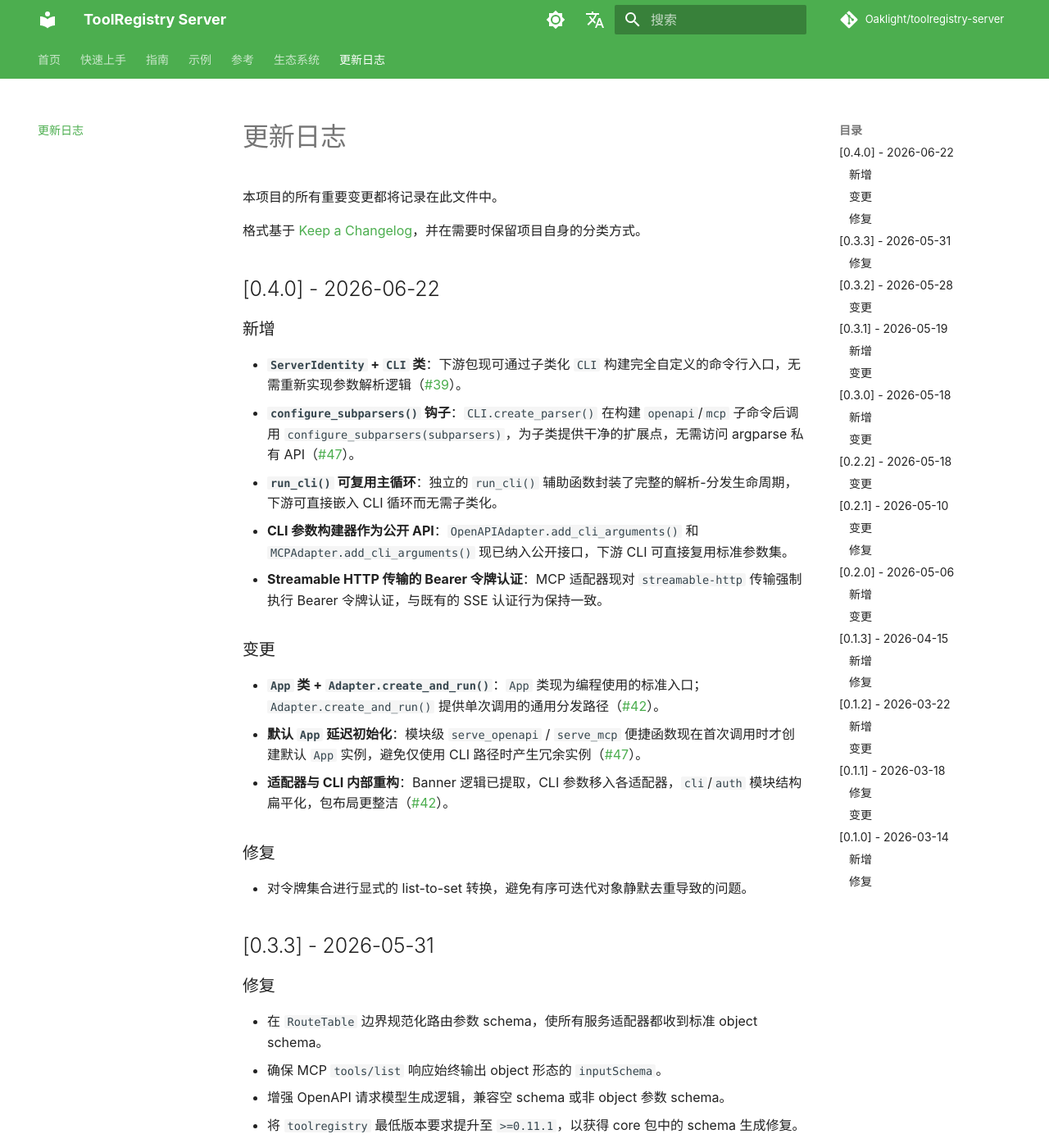
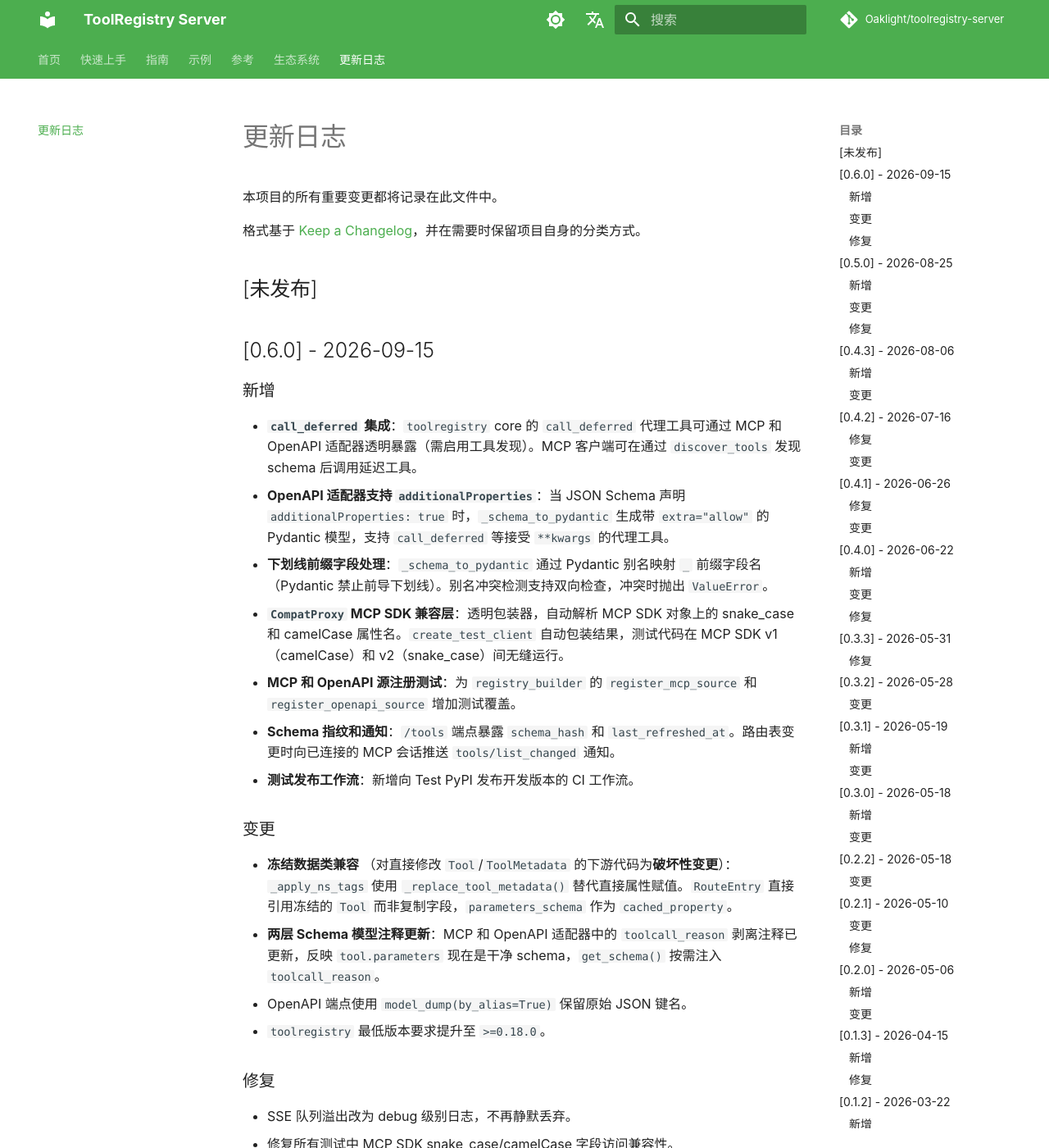
Before and after one commit to Oaklight/toolregistry-server, an MkDocs documentation site: the page built from docs/changelog.md, in a window 1280 px wide and 1400 px high. Shown: the whole window at 82% size. Built offline with MkDocs 1.6.1 and Material for MkDocs 9.7.7, drawn with Linux system fonts in a browser that asks for light colours; some web fonts are replaced; comment, search, counter and statistics services are not loaded; some of the changed text lies outside the part shown.

Commit message:
docs: add 0.6.0 changelog

```diff
--- a/docs/changelog.md
+++ b/docs/changelog.md
@@ -3,6 +3,85 @@
 本项目的所有重要变更都将记录在此文件中。
 
 格式基于 [Keep a Changelog](https://keepachangelog.com/zh-CN/1.1.0/)，并在需要时保留项目自身的分类方式。
+
+## [未发布]
+
+## [0.6.0] - 2026-09-15
+
+### 新增
+
+- **`call_deferred` 集成**：`toolregistry` core 的 `call_deferred` 代理工具可通过 MCP 和 OpenAPI 适配器透明暴露（需启用工具发现）。MCP 客户端可在通过 `discover_tools` 发现 schema 后调用延迟工具。
+- **OpenAPI 适配器支持 `additionalProperties`**：当 JSON Schema 声明 `additionalProperties: true` 时，`_schema_to_pydantic` 生成带 `extra="allow"` 的 Pydantic 模型，支持 `call_deferred` 等接受 `**kwargs` 的代理工具。
+- **下划线前缀字段处理**：`_schema_to_pydantic` 通过 Pydantic 别名映射 `_` 前缀字段名（Pydantic 禁止前导下划线）。别名冲突检测支持双向检查，冲突时抛出 `ValueError`。
+- **`CompatProxy` MCP SDK 兼容层**：透明包装器，自动解析 MCP SDK 对象上的 snake_case 和 camelCase 属性名。`create_test_client` 自动包装结果，测试代码在 MCP SDK v1（camelCase）和 v2（snake_case）间无缝运行。
+- **MCP 和 OpenAPI 源注册测试**：为 `registry_builder` 的 `register_mcp_source` 和 `register_openapi_source` 增加测试覆盖。
+- **Schema 指纹和通知**：`/tools` 端点暴露 `schema_hash` 和 `last_refreshed_at`。路由表变更时向已连接的 MCP 会话推送 `tools/list_changed` 通知。
+- **测试发布工作流**：新增向 Test PyPI 发布开发版本的 CI 工作流。
+
+### 变更
+
+- **冻结数据类兼容** （对直接修改 `Tool`/`ToolMetadata` 的下游代码为**破坏性变更**）：`_apply_ns_tags` 使用 `_replace_tool_metadata()` 替代直接属性赋值。`RouteEntry` 直接引用冻结的 `Tool` 而非复制字段，`parameters_schema` 作为 `cached_property`。
+- **两层 Schema 模型注释更新**：MCP 和 OpenAPI 适配器中的 `toolcall_reason` 剥离注释已更新，反映 `tool.parameters` 现在是干净 schema，`get_schema()` 按需注入 `toolcall_reason`。
+- OpenAPI 端点使用 `model_dump(by_alias=True)` 保留原始 JSON 键名。
+- `toolregistry` 最低版本要求提升至 `>=0.18.0`。
+
+### 修复
+
+- SSE 队列溢出改为 debug 级别日志，不再静默丢弃。
+- 修复所有测试中 MCP SDK snake_case/camelCase 字段访问兼容性。
+
+## [0.5.0] - 2026-08-25
+
+### 新增
+
+- **原生多模态内容支持**（#58、#59）：MCP 适配器现在将内容块列表转换为原生 MCP 类型，而非 JSON 转储为文本。返回图片、音频、资源链接或嵌入资源的工具现以实际的 `ImageContent`、`AudioContent`、`ResourceLink` 和 `EmbeddedResource` 类型传递。
+- **`outputSchema` / `structuredContent`**（#61、#65）：工具可通过 `metadata.extra['output_schema']` 声明输出 schema。schema 在 `tools/list` 中作为 `outputSchema` 发布，工具结果在文本内容块之外以 `structuredContent` 返回——按 MCP spec 2026-07-28 支持客户端验证。
+- **`tools/list` 缓存提示**（#62、#64）：`route_table_to_mcp_server()` 和 `MCPAdapter` 接受 `list_tools_ttl_ms` 和 `list_tools_cache_scope` 参数。客户端可缓存工具目录以减少重复获取，提高 LLM prompt 缓存命中率。
+- **音频、resource_link 和嵌入资源内容类型**（#59）：完整的 MCP 2026-07-28 内容类型覆盖——全部五种类型（`text`、`image`、`audio`、`resource_link`、`resource`）均原生支持。未知的未来类型优雅降级为 JSON `TextContent` 并附带警告。
+
+### 变更
+
+- `CallToolHandler` 返回类型使用 `mcp.types.ContentBlock` 联合类型替代 `list[Any]`。
+- MIME 类型提取通过 `_get_mime_type()` 辅助函数在所有内容块类型间统一。
+- `toolregistry` 最低版本要求提升至 `>=0.16.0`。
+
+### 修复
+
+- 对多模态内容块结果跳过 `structuredContent` 以避免 spec 违规。
+- 将未知内容块类型降级为 `TextContent` 而非静默丢弃。
+- 对齐返回类型注解与 `MCPContentBlock` 类型别名。
+
+## [0.4.3] - 2026-08-06
+
+### 新增
+
+- **MCP SDK v2 兼容**（#56）：服务端适配器同时支持 MCP SDK v1 (1.x) 和 v2 (2.x)。依赖 pin 放宽至 `mcp>=1.17,<3`。新增 `_compat.py` 兼容层透明处理 API 差异。
+
+### 变更
+
+- `toolregistry` 最低版本要求提升至 `>=0.15.0`。
+
+## [0.4.2] - 2026-07-16
+
+### 修复
+
+- **将 `headers` 从 MCPSource 配置传递至 `register_from_mcp`**：`MCPSource.headers` 被配置加载器解析但从未转发至 `register_from_mcp()`，导致配置文件中的 MCP 服务器 header 认证无效。
+- **`_FunctionToolWrapper` 中 await 协程**：修复工具 wrapper 在 OpenAPI/MCP 端点中返回协程而非普通值时的 session 注入崩溃。
+
+### 变更
+
+- `toolregistry` 最低版本要求提升至 `>=0.14.0`。
+
+## [0.4.1] - 2026-06-26
+
+### 修复
+
+- 捕获 OpenAPI 端点中的工具异常，返回结构化 HTTP 500 而非未处理错误（#49）。
+- 在 CI lint 中安装完整依赖，移除过时的 `ty: ignore` 注释。
+
+### 变更
+
+- 固定开发工具版本：ruff==0.15.20、ty==0.0.54、complexipy==5.6.1。
 
 ## [0.4.0] - 2026-06-22
 
```
